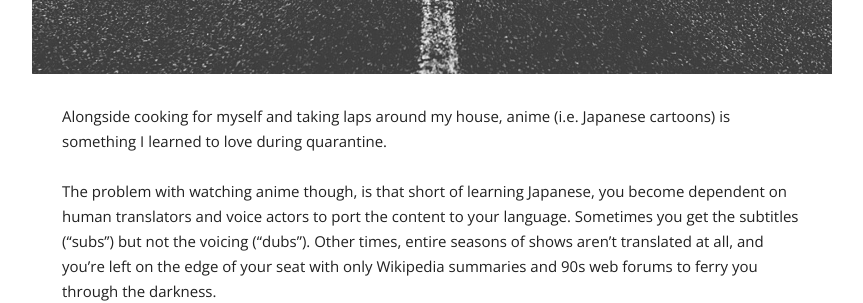
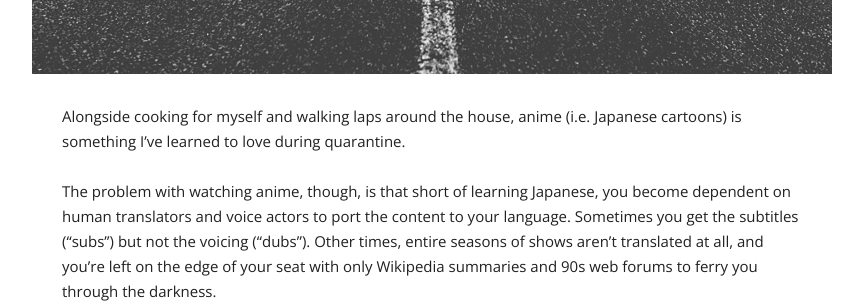
Before and after one commit to dalequark/daleonai, a Jekyll site: the page built from _posts/2021-02-02-ai-dubs-over-subs-translating-and-dubbing-videos-with-ai.md, in a window 1280 px wide and 1400 px high, scrolled down 542 px. Shown: the part 154-457 px from the top of the window, without its empty margins (208-1071 px from the left). Built offline with Jekyll 4.4.1, drawn with Linux system fonts in a browser that asks for light colours; some web fonts are replaced; a script that is not in the unit is left out; comment, search, counter and statistics services are not loaded; some of the changed text lies outside the part shown.

Commit message:
Update Blog “2021-02-02-ai-dubs-over-subs-translating-and-dubbing-videos-with-ai”

```diff
--- a/_posts/2021-02-02-ai-dubs-over-subs-translating-and-dubbing-videos-with-ai.md
+++ b/_posts/2021-02-02-ai-dubs-over-subs-translating-and-dubbing-videos-with-ai.md
@@ -10,9 +10,9 @@
   - nlp
 permalink: translate-dub-videos-with-ml
 ---
-Alongside cooking for myself and taking laps around my house, anime (i.e. Japanese cartoons) is something I learned to love during quarantine.
+Alongside cooking for myself and walking laps around the house, anime (i.e. Japanese cartoons) is something I've learned to love during quarantine.
 
-The problem with watching anime though, is that short of learning Japanese, you become dependent on human translators and voice actors to port the content to your language. Sometimes you get the subtitles (“subs”) but not the voicing (“dubs”). Other times, entire seasons of shows aren’t translated at all, and you’re left on the edge of your seat with only Wikipedia summaries and 90s web forums to ferry you through the darkness.
+The problem with watching anime, though, is that short of learning Japanese, you become dependent on human translators and voice actors to port the content to your language. Sometimes you get the subtitles (“subs”) but not the voicing (“dubs”). Other times, entire seasons of shows aren’t translated at all, and you’re left on the edge of your seat with only Wikipedia summaries and 90s web forums to ferry you through the darkness.
 
 So what are you supposed to do? The answer is obviously not to ask a computer to transcribe, translate, and voice-act entire episodes of a TV show from Japanese to English. Translation is a careful art that can’t be automated, and requires the loving touch of a human hand. Besides, even if you did use machine learning to translate a video, you couldn’t use a computer to dub... I mean, who would want to listen to machine voices for an entire season? It’d be awful. Only a real sicko would want that.
 
@@ -28,7 +28,7 @@
 
 <iframe width="560" height="315" src="https://www.youtube.com/embed/cURHKESgNaI" frameborder="0" allow="accelerometer; autoplay; clipboard-write; encrypted-media; gyroscope; picture-in-picture" allowfullscreen></iframe>
 
-As you can see, the transcriptions are decent but not perfect, and the same for translations. (Ignore the fact that the speaker sometimes speaks too fast--more on that later.) Overall. you can easily get the gist of what's going on from this dubbed video, but it's exactly near human-quality.
+As you can see, the transcriptions are decent but not perfect, and the same for the translations. (Ignore the fact that the speaker sometimes speaks too fast--more on that later.) Overall, you can easily get the gist of what's going on from this dubbed video, but it's not exactly near human-quality.
 
 What makes this project trickier (read: more fun) than most is that there are at least three possible points of failure:
 
```
